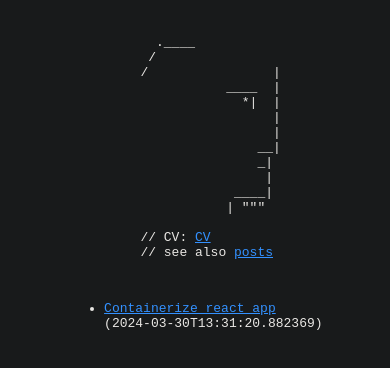
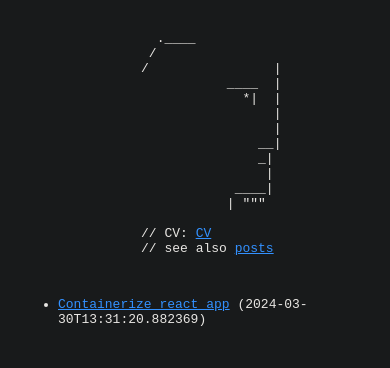
Before and after one commit to tdeni/tdeni.github.io, a plain HTML site: page www/index.html in a window 390 px wide. Drawn offline with Linux system fonts and the light colour scheme.

Commit message:
css: add device breakpoint

```diff
--- a/assets/main.css
+++ b/assets/main.css
@@ -74,9 +74,8 @@ select:-webkit-autofill {
 
 .container {
     width: 70%;
-    max-width: var(--content-width);
-    margin: auto;
-    padding: 2ex
+    margin: 0 auto;
+    padding: 2ex;
 }
 
 .center {
@@ -84,3 +83,16 @@ select:-webkit-autofill {
     justify-content: center;
     align-items: center;
 }
+
+@media only screen and (min-width: 768px) and (max-width: 1024px) {
+    .container {
+        width: 80%;
+    }
+}
+
+@media only screen and (max-width: 767px) {
+    .container {
+        width: 95%;
+        padding: 10px;
+    }
+}
--- a/www/assets/main.css
+++ b/www/assets/main.css
@@ -74,9 +74,8 @@ select:-webkit-autofill {
 
 .container {
     width: 70%;
-    max-width: var(--content-width);
-    margin: auto;
-    padding: 2ex
+    margin: 0 auto;
+    padding: 2ex;
 }
 
 .center {
@@ -84,3 +83,16 @@ select:-webkit-autofill {
     justify-content: center;
     align-items: center;
 }
+
+@media only screen and (min-width: 768px) and (max-width: 1024px) {
+    .container {
+        width: 80%;
+    }
+}
+
+@media only screen and (max-width: 767px) {
+    .container {
+        width: 95%;
+        padding: 10px;
+    }
+}
```
